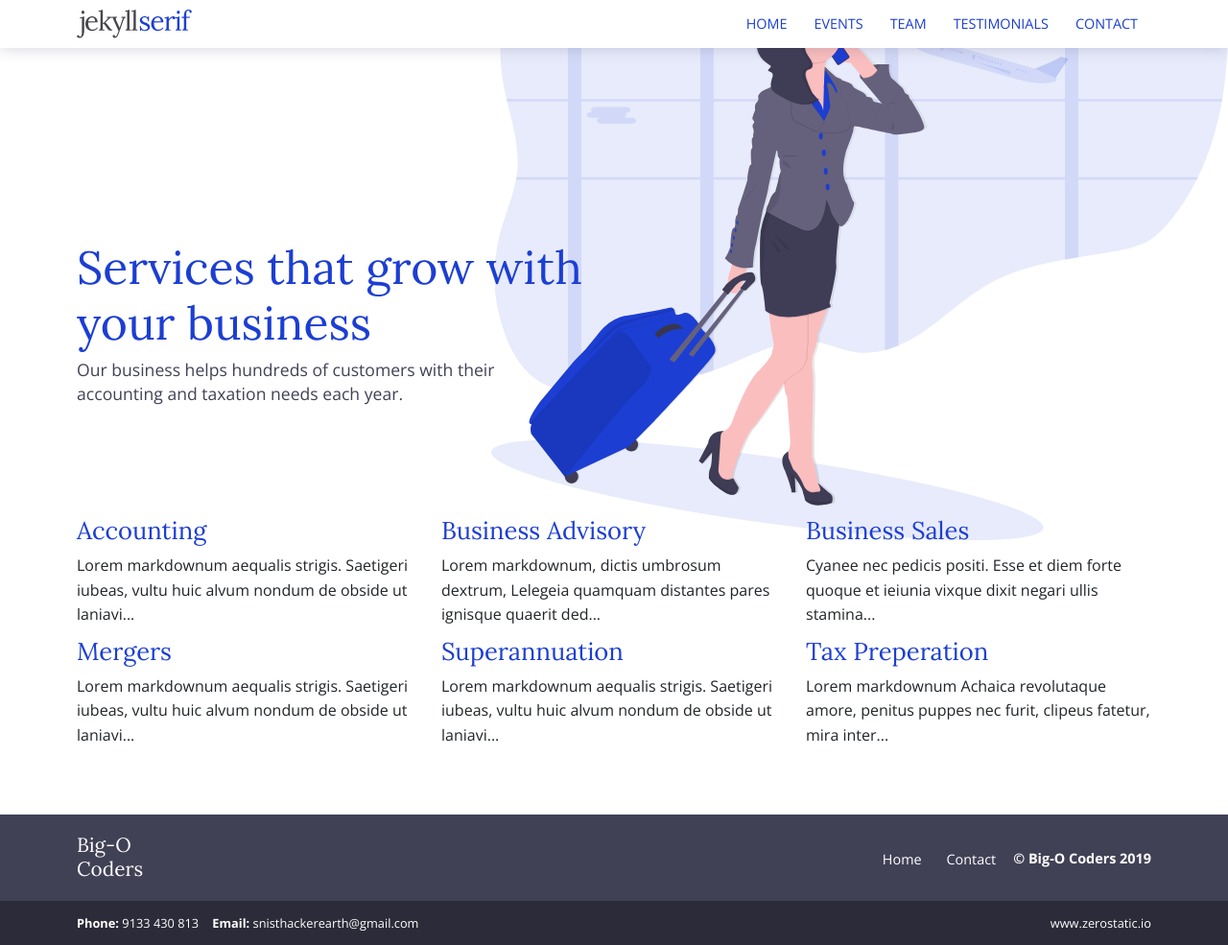
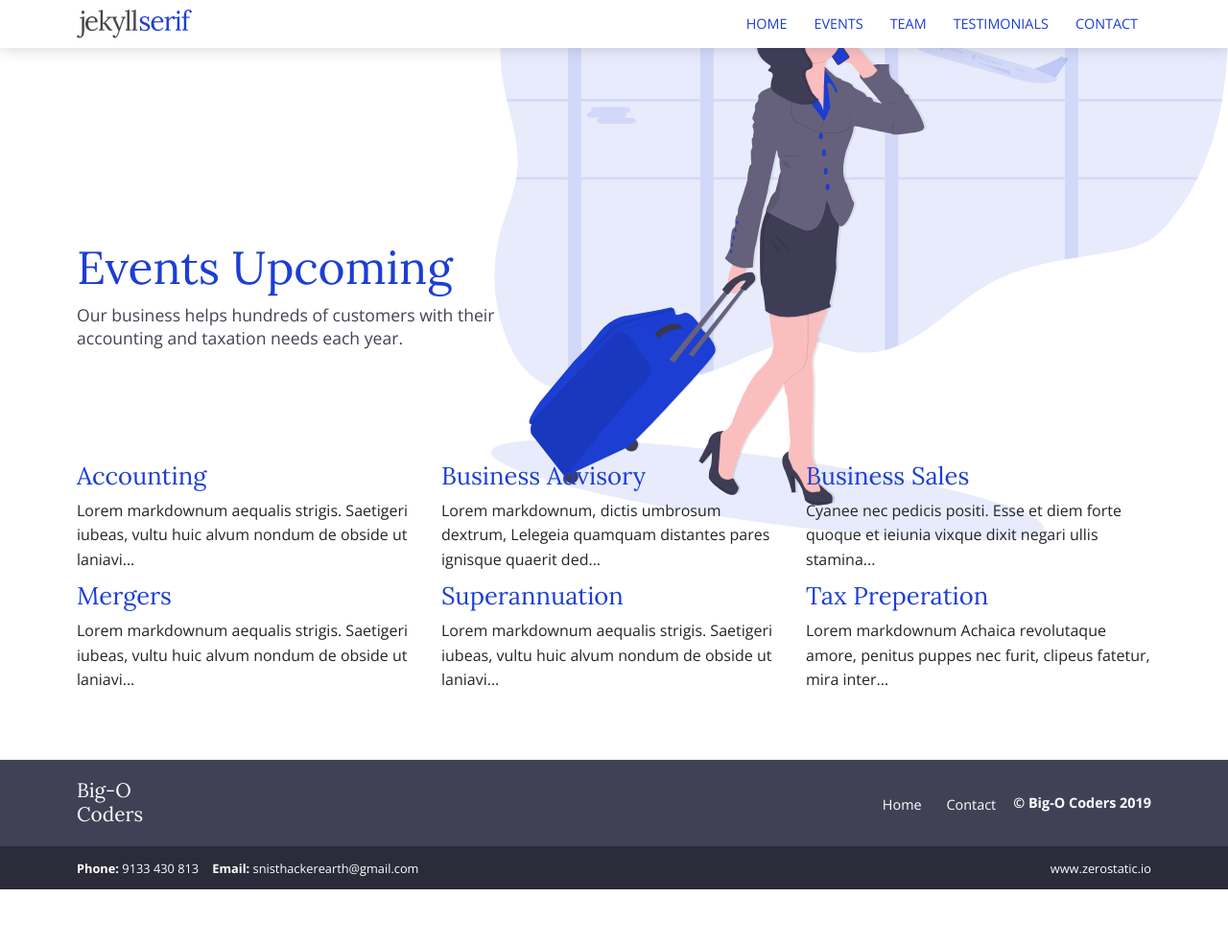
Before and after one commit to SnistAheads/Ocoders, a Jekyll site: the page built from services.html, in a window 1280 px wide. Shown: the whole page at 96% size. Built offline with Jekyll 4.4.1, drawn with Linux system fonts in a browser that asks for light colours; after the commit the page ends 927 px from its top, so only the background shows below that.

Commit message:
Update services.html

```diff
--- a/services.html
+++ b/services.html
@@ -8,7 +8,7 @@ bodyClass: page-services-list
   <div class="container">
     <div class="row">
       <div class="col-12">
-        <h1>Services that grow with your business</h1>
+        <h1>Events Upcoming</h1>
         <p>
           Our business helps hundreds of customers with their accounting and
           taxation needs each year.
```
